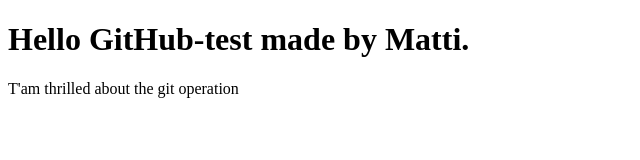
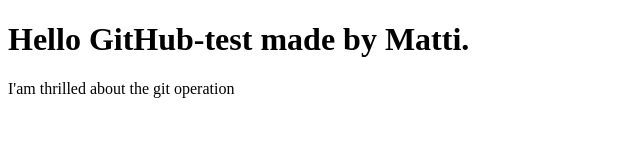
Before and after one commit to welinmat/github-test, a plain HTML site: page index.html in a window 1280 px wide. Shown: the full height of the page, 0-640 px from the left. Drawn offline with Linux system fonts and the light colour scheme.

Commit message:
Misspelling corrected

```diff
--- a/index.html
+++ b/index.html
@@ -6,6 +6,6 @@
   </head>
   <body>
     <h1>Hello GitHub-test made by Matti.</h1>
-    <p>T'am thrilled about the git operation</p>
+    <p>I'am thrilled about the git operation</p>
   </body>
 </html>
```
